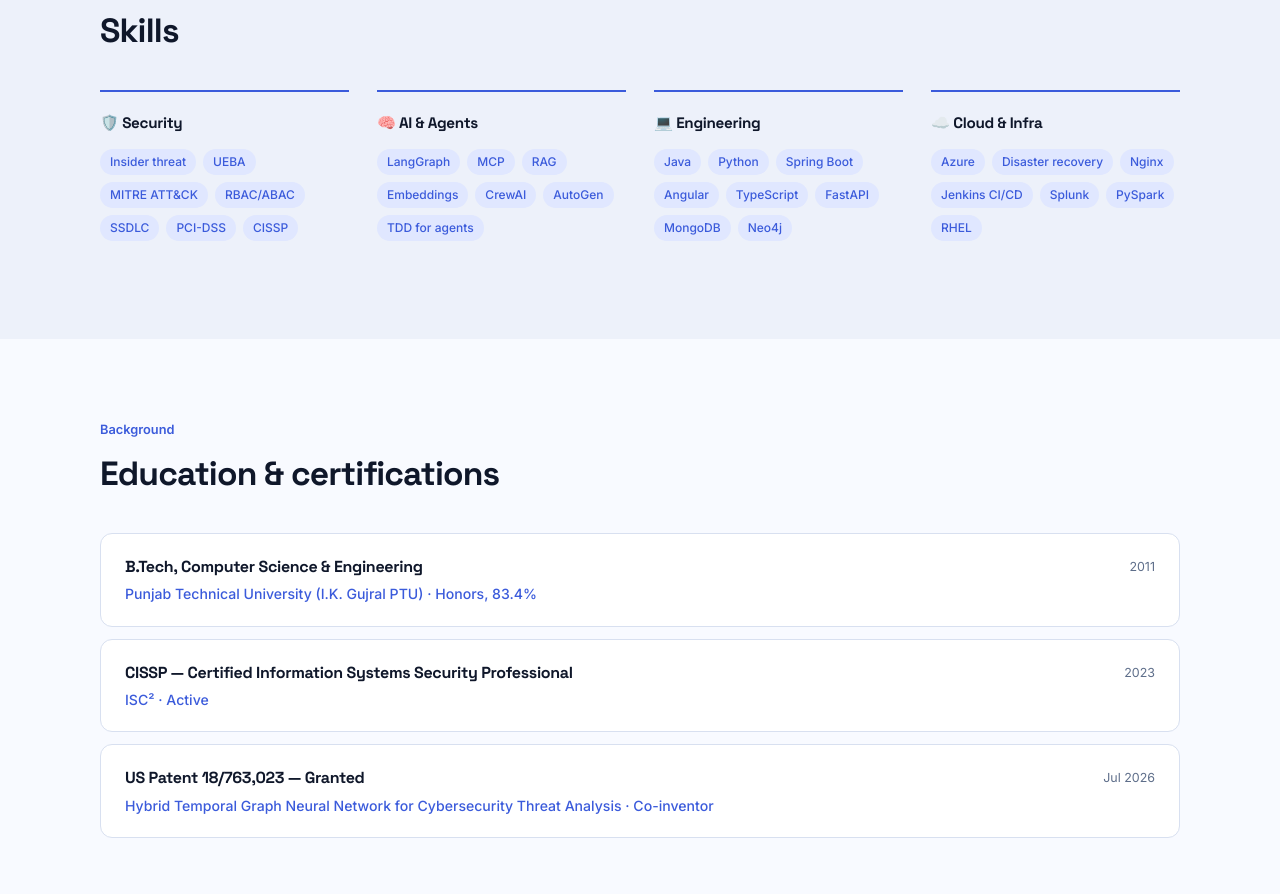
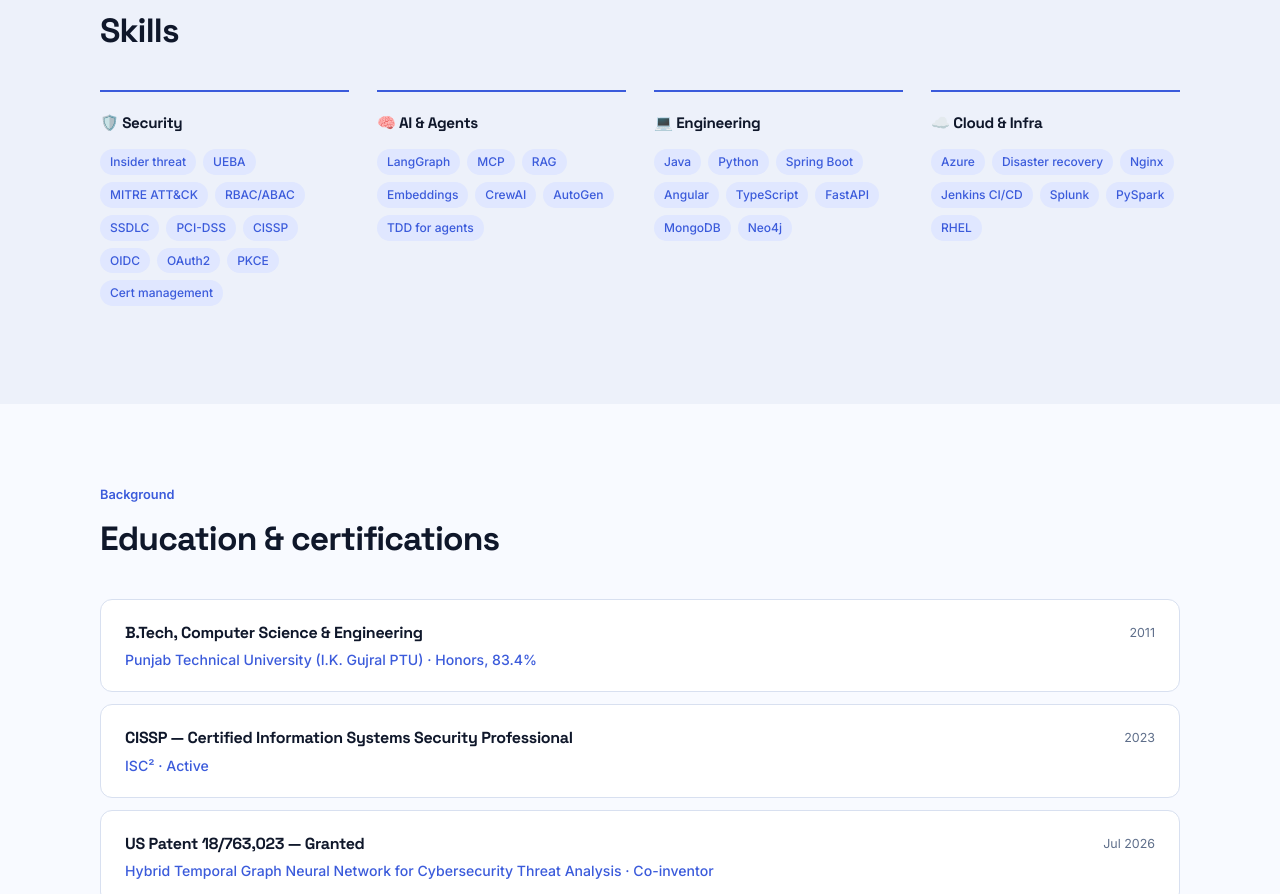
Before and after one commit to mohitangiras/mohitangiras.github.io, a plain HTML site: page index.html in a window 1280 px wide. Shown: the part 3145-4039 px from the top of the page. Drawn offline with Linux system fonts and the light colour scheme.

Commit message:
Add OIDC, OAuth2, PKCE, cert management to security skills
Co-Authored-By: Claude Sonnet 4.6 <noreply@anthropic.com>

```diff
--- a/index.html
+++ b/index.html
@@ -212,7 +212,7 @@
       <div class="skills-grid">
         <div class="skill-group fade">
           <h3>🛡️ Security</h3>
-          <div class="tags"><span>Insider threat</span><span>UEBA</span><span>MITRE ATT&amp;CK</span><span>RBAC/ABAC</span><span>SSDLC</span><span>PCI-DSS</span><span>CISSP</span></div>
+          <div class="tags"><span>Insider threat</span><span>UEBA</span><span>MITRE ATT&amp;CK</span><span>RBAC/ABAC</span><span>SSDLC</span><span>PCI-DSS</span><span>CISSP</span><span>OIDC</span><span>OAuth2</span><span>PKCE</span><span>Cert management</span></div>
         </div>
         <div class="skill-group fade">
           <h3>🧠 AI &amp; Agents</h3>
```
